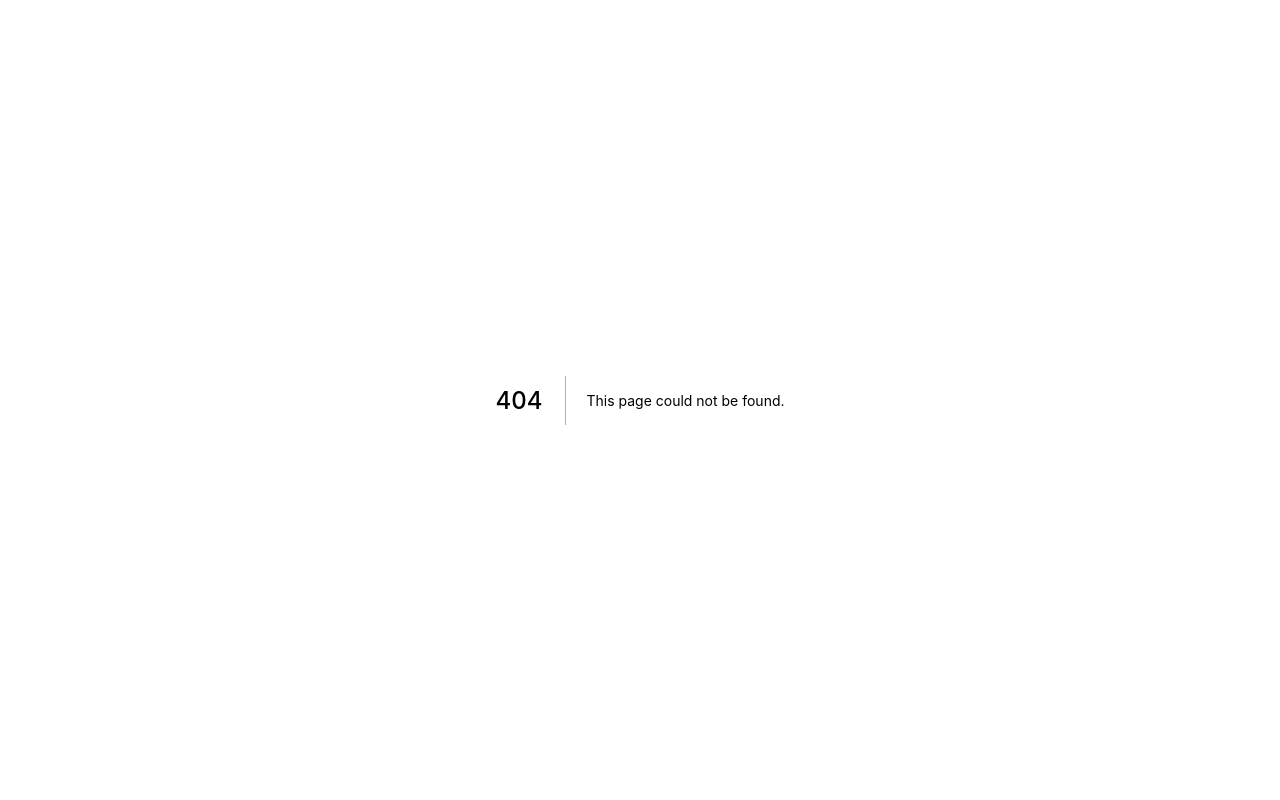
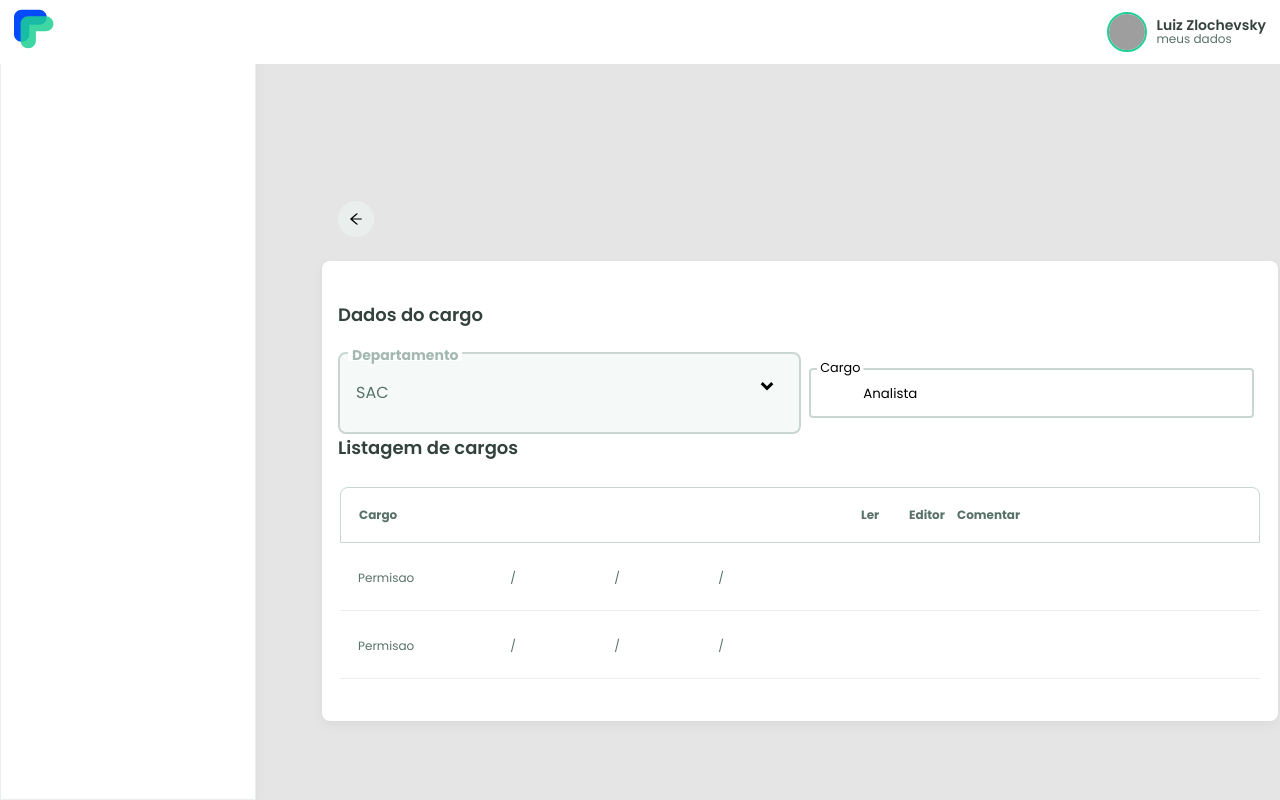
Before and after one commit to MatheusFellipi/colaborador-desafio-front-end, a Next.js app: page /cargo/1 in a window 1280 px wide. Before the commit this address had no page. Built offline with nearby package versions, Linux system fonts and the light colour scheme; grey boxes are pictures that could not be loaded.

Commit message:
Criando a pagina de destelhes do cargo

```diff
--- /dev/null
+++ b/src/pages/cargo/[id].tsx
@@ -0,0 +1,183 @@
+import styled from "@emotion/styled";
+import type { NextPage } from "next";
+import { DropDownDadosPessoal } from "../../components/dropDownDadosPessoal";
+import { Input } from "../../components/input";
+import { Templete } from "../../components/templente/templente";
+
+const Cargo: NextPage = () => {
+  return (
+    <Templete backroute={true}>
+      <Div>
+        <Box flexDirection={"column"}>
+          <Heading>Dados do cargo</Heading>
+          <Box
+            breackpoint={{ lg: "1440px", md: "768px" }}
+            flexDirection={"column"}
+          >
+            <DropDownDadosPessoal title="Departamento" description="SAC" />
+            <Input
+              iconHide={true}
+              label="Cargo"
+              name="Analista"
+              values="Analista"
+            />
+          </Box>
+        </Box>
+
+        <Box flexDirection={"column"}>
+          <Heading>Listagem de cargos</Heading>
+
+          <Table>
+            <thead>
+              <tr>
+                <th>Cargo</th>
+                <th>Ler</th>
+                <th>Editor</th>
+                <th>Comentar</th>
+              </tr>
+            </thead>
+            <tbody>
+              <tr>
+                <td>Permisao</td>
+                <td>/</td>
+                <td>/</td>
+                <td>/</td>
+              </tr>
+              <tr>
+                <td>Permisao</td>
+                <td>/</td>
+                <td>/</td>
+                <td>/</td>
+              </tr>
+            </tbody>
+          </Table>
+        </Box>
+      </Div>
+    </Templete>
+  );
+};
+
+export default Cargo;
+
+const Div = styled.div`
+  width: 956px;
+  padding: 0 16px;
+  @media (max-width: 520px) {
+    width: 100%;
+  }
+`;
+
+type BoxProps = {
+  mt?: string;
+  mb?: string;
+  mtChild?: string;
+  p?: string;
+  borderStyle?: "solid" | "none";
+  flexDirection?: "row" | "column";
+  flexWrap?: "wrap" | "nowrap";
+  padding?: string;
+  ml?: string;
+  breackpoint?: { lg?: string; md?: string; sm?: string };
+};
+
+const Box = styled.section<BoxProps>`
+  display: flex;
+  flex-direction: ${({ flexDirection }) => flexDirection};
+  flex-wrap: ${({ flexWrap }) => flexWrap};
+  padding: ${({ padding }) => padding};
+  width: 100%;
+  border: 2px #eaefed;
+  border-style: ${({ borderStyle }) => borderStyle};
+  border-radius: 8px;
+  margin-top: ${({ mt }) => mt};
+  margin-bottom: ${({ mb }) => mb};
+  margin-right: ${({ ml }) => ml};
+  fieldset,
+  div {
+    margin-top: ${({ mtChild }) => mtChild};
+  }
+  h1 {
+    margin-bottom: 24px;
+  }
+  @media (min-width: ${({ breackpoint }) => breackpoint?.lg}) {
+    flex-direction: row;
+    fieldset,
+    div {
+      margin-right: 8px;
+    }
+  }
+
+  @media (min-width: ${({ breackpoint }) => breackpoint?.md}) {
+    flex-direction: row;
+    fieldset,
+    div {
+      margin-right: 8px;
+    }
+  }
+`;
+const Table = styled.table`
+  thead {
+    display: flex;
+    text-align: left;
+    padding: 16px;
+    border: 1px solid #cad6d1;
+    border-radius: 8px 8px 0px 0px;
+    font-size: 12px;
+    color: #587169;
+    width: 100%;
+
+    tr th:first-child {
+      width: 500px;
+      height: 17px;
+    }
+    tr th {
+      margin: 0 10px 0 10px;
+      width: 500px;
+      width: 46px;
+      height: 17px;
+    }
+    tr th:last-child {
+      width: 66px;
+      height: 17px;
+    }
+  }
+
+  tbody {
+    display: flex;
+    flex-direction: column;
+    font-family: "Poppins";
+    font-style: normal;
+    font-weight: 400;
+    font-size: 12px;
+    line-height: 140%;
+    color: #587169;
+    text-align: center;
+    tr {
+      width: 100%;
+      height: 68px;
+      border-bottom: 1px solid #eaefed;
+      padding: 25px 16px;
+    }
+
+    tr td:first-child {
+      text-align: left;
+    }
+    tr td {
+      width: 102px;
+      height: 17px;
+    }
+  }
+`;
+
+const Heading = styled.h1`
+  width: 207px;
+  height: 27px;
+  font-family: "Poppins";
+  font-style: normal;
+  font-weight: 600;
+  font-size: 18px;
+  line-height: 150%;
+  display: flex;
+  align-items: center;
+  color: #34423d;
+`;
```
